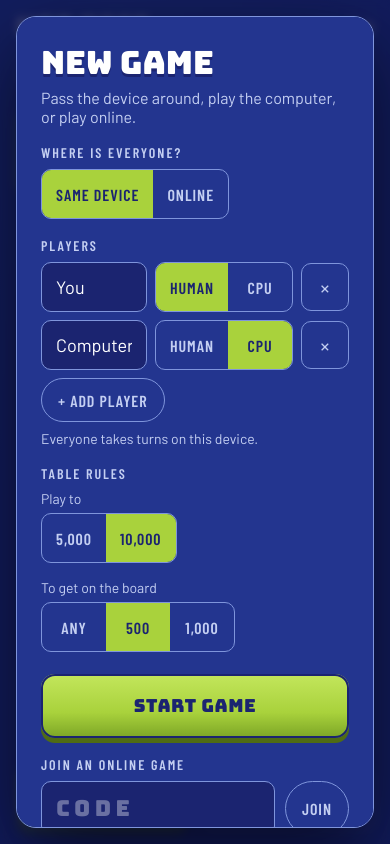
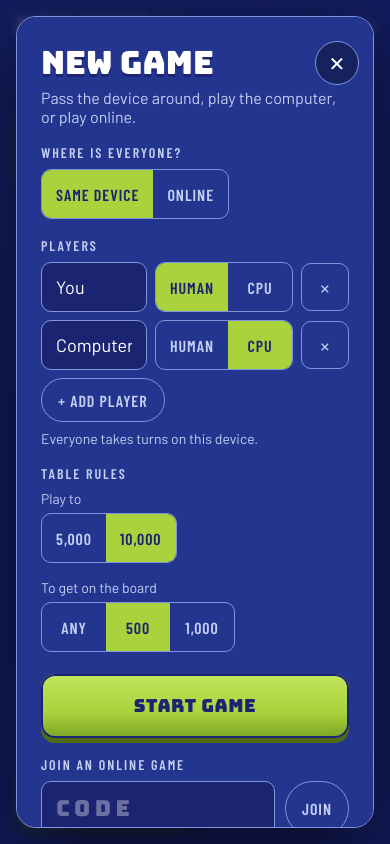
Before and after one commit to redstickcommerce-code/game-room, a plain HTML site: page games/hotdice/index.html in a window 390 px wide. Drawn offline with nearby package versions, Linux system fonts and the light colour scheme.

Commit message:
Add a close button to the New game sheet
Tapping the narrow edge around the sheet was the only way out on phones.

Co-Authored-By: Claude Opus 5.5 <noreply@anthropic.com>

```diff
--- a/assets/kit.css
+++ b/assets/kit.css
@@ -115,6 +115,11 @@ button{font:inherit;color:inherit;cursor:pointer;touch-action:manipulation}
   .pcard .swatch{width:22px;height:22px}
 }
 
+/* Close button in a sheet's corner; sticky so it stays reachable while a long sheet scrolls */
+.sheetX{position:sticky;top:0;float:right;z-index:2;width:44px;height:44px;margin:-10px -10px 0 10px;padding:0;border-radius:50%;
+  border:1.5px solid var(--line);background:rgba(0,0,0,.35);color:var(--ink);font-size:20px;line-height:1;display:grid;place-items:center;cursor:pointer}
+.sheetX:active{background:rgba(0,0,0,.55)}
+
 #confetti{position:fixed;inset:0;width:100%;height:100%;pointer-events:none;z-index:45}
 
 @media (prefers-reduced-motion: reduce){
--- a/assets/kit.js
+++ b/assets/kit.js
@@ -114,5 +114,16 @@ function fitSquare(area, el){
   new ResizeObserver(fit).observe(area);
 }
 
-window.Kit = {RM, sleep, store, sound, soundButton, callout, confetti, stopConfetti, seg, fitSquare};
+/* A close button in the corner of a dialog sheet, easy to hit on a phone. If there is no game behind the sheet to
+   return to, it goes back to the game list instead. */
+function sheetClose(overlay, canClose){
+  const sheet = overlay && overlay.querySelector('.sheet');
+  if (!sheet || sheet.querySelector('.sheetX')) return;
+  const b = document.createElement('button');
+  b.type = 'button'; b.className = 'sheetX'; b.textContent = '✕'; b.setAttribute('aria-label', 'Close');
+  b.addEventListener('click', () => { if (canClose()) overlay.hidden = true; else location.href = '../../index.html'; });
+  sheet.insertBefore(b, sheet.firstChild);
+}
+
+window.Kit = {RM, sleep, store, sound, soundButton, callout, confetti, stopConfetti, seg, fitSquare, sheetClose};
 })();
--- a/games/hotdice/index.html
+++ b/games/hotdice/index.html
@@ -215,6 +215,11 @@ button:focus-visible, input:focus-visible, select:focus-visible{outline:3px soli
 #overTitle{font-size:clamp(34px,6vmin,56px); text-align:center; animation: glow 1.6s ease-in-out .9s infinite alternate}
 @keyframes glow{to{text-shadow:0 3px 0 var(--navy), 0 0 24px rgba(169,210,60,.7)}}
 .winSub{text-align:center; color:var(--brass); font-family:var(--f-ui); font-weight:700; letter-spacing:.12em; text-transform:uppercase; margin:2px 0 8px}
+
+/* Close button in a sheet's corner; sticky so it stays reachable while a long sheet scrolls */
+.sheetX{position:sticky;top:0;float:right;z-index:2;width:44px;height:44px;margin:-10px -10px 0 10px;padding:0;border-radius:50%;
+  border:1.5px solid var(--line);background:rgba(0,0,0,.35);color:var(--ink);font-size:20px;line-height:1;display:grid;place-items:center;cursor:pointer}
+.sheetX:active{background:rgba(0,0,0,.55)}
 
 /* Online play */
 .sheet .hint{margin:8px 0 0; font-size:14px; color:var(--muted)}
@@ -1019,6 +1024,7 @@ $('btnRoll').addEventListener('click', () => act('roll'));
 $('btnBank').addEventListener('click', () => act('bank'));
 $('tray').addEventListener('click', e => { if (!e.target.closest('.die') && S && S.phase==='bust') act('pass'); });
 ['setup','rulesBox'].forEach(id => $(id).addEventListener('click', e => { if (e.target.id===id && S) $(id).hidden = true; }));
+Kit.sheetClose($('setup'), () => !!(S));
 $('lobby').addEventListener('click', e => { if (e.target.id === 'lobby' && S && !S.lobby) $('lobby').hidden = true; });
 
 /* ---------- Online ---------- */
```
Also changed, not shown: games/backgammon/index.html (+1 -0 lines), games/checkers/index.html (+1 -0 lines), games/chess/index.html (+1 -0 lines), games/cribbage/index.html (+1 -0 lines), games/dominoes/index.html (+1 -0 lines), games/dots/index.html (+1 -0 lines), games/gin/index.html (+1 -0 lines), games/lastcard/index.html (+1 -0 lines), games/slide/index.html (+1 -0 lines), games/snakes/index.html (+1 -0 lines), games/yacht/index.html (+1 -0 lines).
